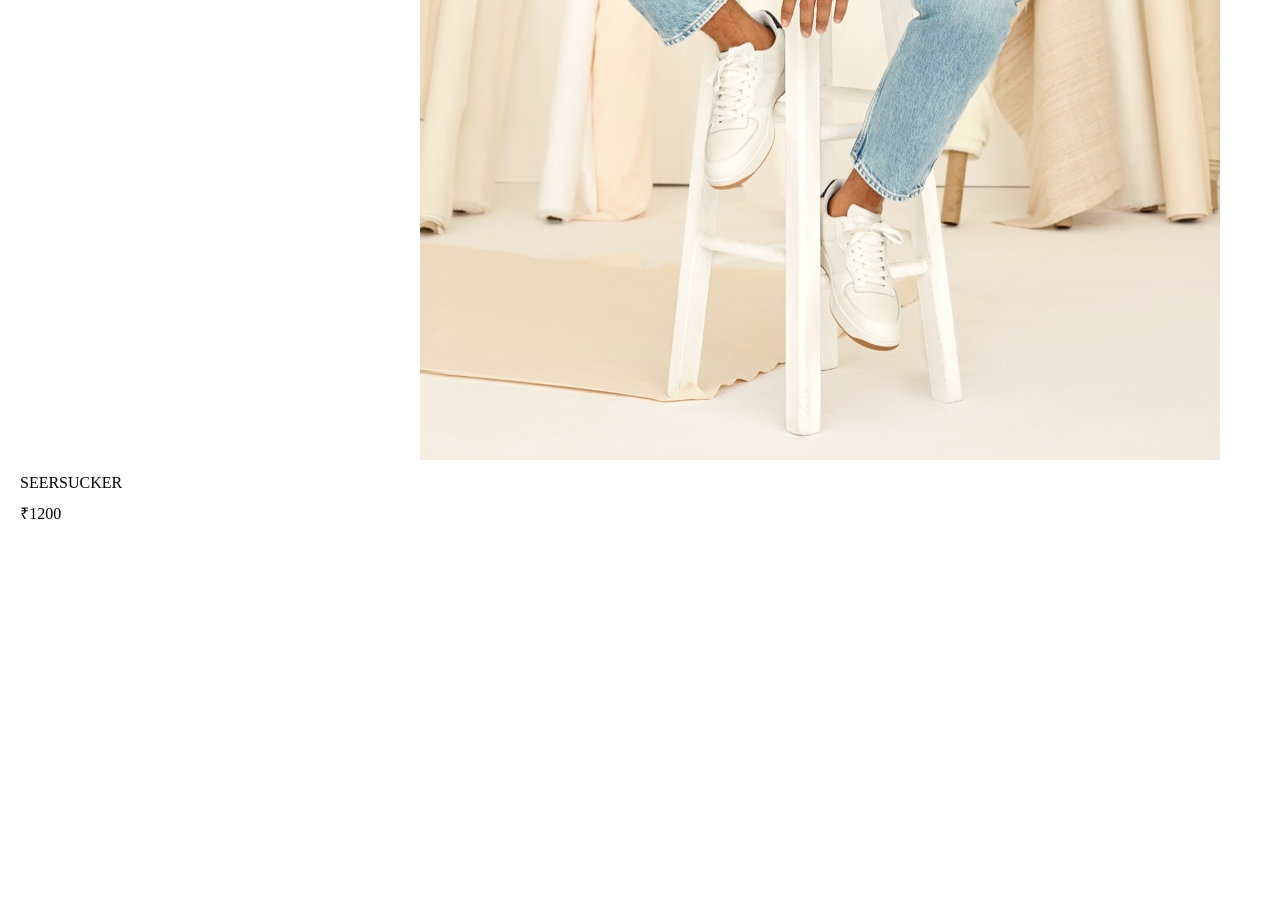
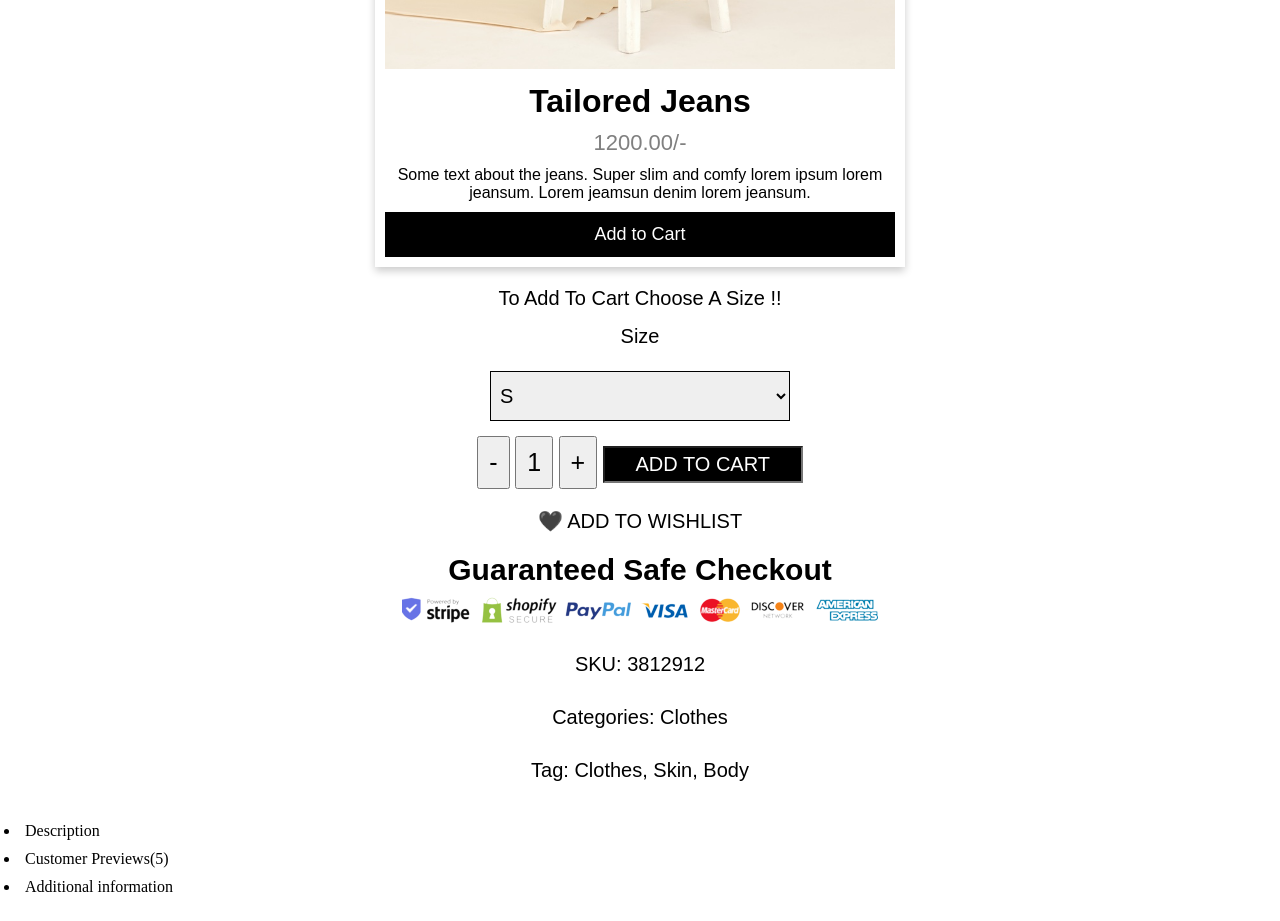
Before and after one commit to Kamlesh7049/MPA-RESPONSIVE, a plain HTML site: page Product-details/index.html in a window 1280 px wide. Shown: the part 1040-1961 px from the top of the page. Before the commit the page ends 1584 px from the top, so only its background shows below. Drawn offline with Linux system fonts and the light colour scheme.

Commit message:
working product-cart

```diff
--- a/Hero-Section/Shop-Section/style.css
+++ b/Hero-Section/Shop-Section/style.css
@@ -174,7 +174,8 @@ a:hover{
 .cards {
     display: grid;
     grid-template-columns: repeat(3, 1fr);
-    column-gap: 50px;
+    column-gap: 0px;
+    margin-top: 30px;
     /* margin-left: 150px; */
     /* margin-right: 150px; */
 }
--- a/Product-details/index.html
+++ b/Product-details/index.html
@@ -78,10 +78,54 @@
         <li><a href="#"> Product Details</a></li>
       </ul>
     </div>
-    <section class="Product-section">
+    <!-- <section class="Product-section">
         <img src="/card-img01.jpg" alt="" />
         <p class="brandName">SEERSUCKER</p>
-        <p class="price">₹1200</p>
-    </section>
+        <p class="price">₹1200.00</p>
+
+    </section> -->
+    <h2 style="text-align: center">Product Card</h2>
+
+    <div class="card">
+      <img src="/card-img01.jpg" alt="Denim Jeans" style="width: 100%" />
+      <h1>Tailored Jeans</h1>
+      <p class="price">1200.00/-</p>
+      <p>
+        Some text about the jeans. Super slim and comfy lorem ipsum lorem
+        jeansum. Lorem jeamsun denim lorem jeansum.
+      </p>
+      <p><button>Add to Cart</button></p>
+    </div>
+    <div class="Product-contents">
+      <p>To Add To Cart Choose A Size !!</p>
+     <form action="/action_page.php">
+        <label for="size">Size</label><br /><br>
+        <select name="size" id="size">
+          <option value="s">S</option>
+          <option value="m">M</option>
+        </select>
+        <div class="btn">
+            <button>-</button>
+            <button>1</button>
+            <button>+</button>
+            <input type="ADD TO CART" value="ADD TO CART">
+        </div>
+        <p>🖤 ADD TO WISHLIST</p>
+        <h2>Guaranteed Safe Checkout</h2>
+        <img src="/details-payment.png" alt="">
+        <div>
+        <p>SKU: 3812912</p>
+        <p>Categories: Clothes</p>
+        <p>Tag: Clothes, Skin, Body</p>
+      </div>
+      </form>
+    </div>
+    <div bottom-tabar>
+        <ul>
+            <li>Description</li>
+            <li>Customer Previews(5)</li>
+            <li>Additional information</li>
+        </ul>
+    </div>
   </body>
 </html>
--- a/Product-details/style.css
+++ b/Product-details/style.css
@@ -96,7 +96,97 @@
     font-size: 16px;
     font-family: "Nunito Sans", sans-serif;
 }
-.Product-section img {
-    margin-left: 400px;
+/* .Product-section img {
+
+    margin-left: 645px;
+    height: 800px;
+    width: 600px;
+}
+
+.Product-section p {
+    font-size: 36px;
+    font-family:"Nunito Sans", sans-serif ;
+    font-weight: 700;
+    text-align: center;
+
+} */
+
+.card {
+    box-shadow: 0 4px 8px 0 rgba(0, 0, 0, 0.2);
+    max-width: 530px;
+    margin: auto;
+    text-align: center;
+    font-family: "Nunito Sans", sans-serif;
+  }
+h2{
+  font-size: 30px;
+  font-family: "Nunito Sans", sans-serif;
 
 }
+
+  .price {
+    color: grey;
+    font-size: 22px;
+  }
+
+  .card button {
+    border: none;
+    outline: 0;
+    padding: 12px;
+    color: white;
+    background-color: #000;
+    text-align: center;
+    cursor: pointer;
+    width: 100%;
+    font-size: 18px;
+  }
+
+  .card button:hover {
+    opacity: 0.7;
+  }
+  .Product-contents p{
+     font-size: 20px;
+     font-family: "Nunito Sans", sans-serif;
+     text-align: center;
+     padding: 15px;
+  }
+  .Product-contents form{
+    font-size: 20px;
+     font-family: "Nunito Sans", sans-serif;
+     text-align: center;
+     padding: 0px;
+  }
+
+  .Product-contents select{
+    border: 1px solid black;
+    width: 300px;
+    height: 50px;
+    font-size: 20px;
+  }
+  .Product-contents input{
+    text-align: center;
+    font-size: 20px;
+    font-family: "Nunito Sans", sans-serif;
+    width: 200px;
+    background-color: black;
+    color: #FFFFFF;
+
+  }
+  .btn button {
+    font-size: 25px;
+    padding: 10px;
+    margin-top: 10px;
+  }
+
+  .bottom-tabar{
+   display:flex;
+   justify-content: space-around;
+   align-items: center;
+   font-size: 36px;
+
+
+  }
+  .bottom-tabar ul{
+   list-style: none;
+   text-decoration: none;
+  }
```
Also changed, not shown: Hero-Section/index.html (+4 -5 lines), details-payment.png (added). Lines whose indentation alone changed are shown as unchanged.
